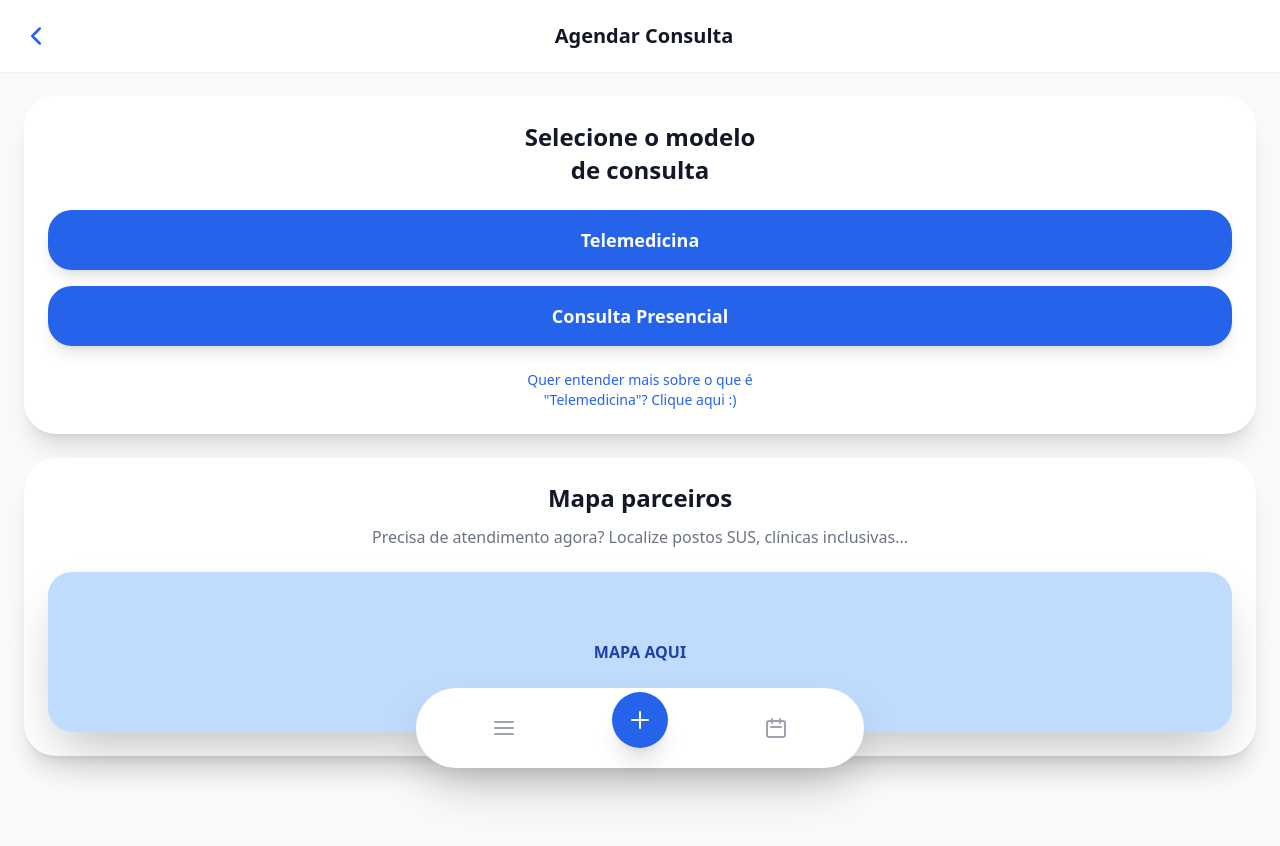
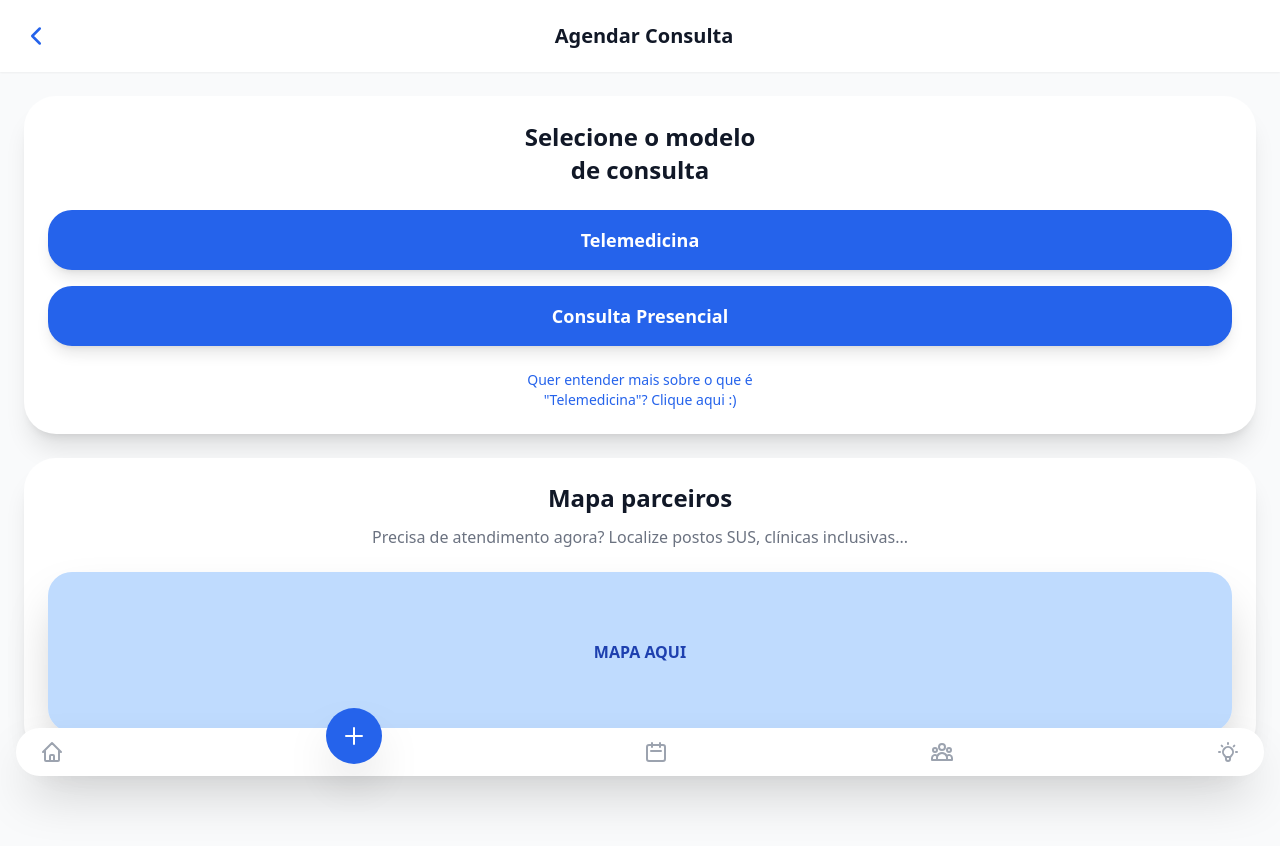
Before and after one commit to netokemon/projeto-fundamentos-de-software, an Angular app in the folder frontend/: page /agendar in a window 1280 px wide. Shown: the top 846 px of the page. Built offline with nearby package versions, Linux system fonts and the light colour scheme.

Commit message:
consertar barra de navegação agendamentos

```diff
--- a/frontend/src/app/pages/agendamento/agendamento.html
+++ b/frontend/src/app/pages/agendamento/agendamento.html
@@ -55,13 +55,28 @@
 
     </div>
 
-    <nav class="fixed bottom-0 left-0 right-0 p-4 pt-10 flex justify-center pointer-events-none z-40">
-      <div class="bg-white rounded-full shadow-2xl py-3 px-6 flex justify-around items-center w-full max-w-md pointer-events-auto transform translate-y-[-1rem] transition-all duration-300">
-        <button class="text-gray-400 p-2"><svg class="w-6 h-6" fill="none" stroke="currentColor" viewBox="0 0 24 24"><path d="M3 12h18M3 6h18M3 18h18" stroke-width="2" stroke-linecap="round" stroke-linejoin="round"/></svg></button>
-        <button class="bg-blue-600 text-white p-4 rounded-full shadow-xl -translate-y-2"><svg class="w-6 h-6" fill="none" stroke="currentColor" viewBox="0 0 24 24"><path d="M12 4v16m8-8H4" stroke-width="2" stroke-linecap="round" stroke-linejoin="round"/></svg></button>
-        <button class="text-gray-400 p-2"><svg class="w-6 h-6" fill="none" stroke="currentColor" viewBox="0 0 24 24"><path d="M8 7V3m8 4V3m-9 8h10M5 21h14a2 2 0 002-2V7a2 2 0 00-2-2H5a2 2 0 00-2 2v12a2 2 0 002 2z" stroke-width="2" stroke-linecap="round" stroke-linejoin="round"/></svg></button>
-      </div>
-    </nav>
+    <nav class="fixed bottom-6 left-4 right-4 bg-white rounded-full shadow-2xl py-3 px-6 flex justify-between items-center z-50">
+
+    <button class="text-gray-400 hover:text-blue-600 transition duration-150 ease-in-out">
+        <svg class="w-6 h-6" fill="none" stroke="currentColor" viewBox="0 0 24 24"><path stroke-linecap="round" stroke-linejoin="round" stroke-width="2" d="M3 12l2-2m0 0l7-7 7 7M5 10v10a1 1 0 001 1h3m10-11l2 2m-2-2v10a1 1 0 01-1 1h-3m-6 0a1 1 0 001-1v-4a1 1 0 011-1h2a1 1 0 011 1v4a1 1 0 001 1m-6 0h6"/></svg>
+    </button>
+
+    <button class="bg-blue-600 text-white p-4 rounded-full -mt-8 border-0 border-white shadow-2xl hover:bg-blue-700 focus:outline-none focus:ring-4 focus:ring-blue-300 transition duration-300">
+        <svg class="w-6 h-6" fill="none" stroke="currentColor" viewBox="0 0 24 24"><path stroke-linecap="round" stroke-linejoin="round" stroke-width="2" d="M12 4v16m8-8H4"/></svg>
+    </button>
+
+    <button class="text-gray-400 hover:text-blue-600 transition duration-150 ease-in-out">
+        <svg class="w-6 h-6" fill="none" stroke="currentColor" viewBox="0 0 24 24"><path stroke-linecap="round" stroke-linejoin="round" stroke-width="2" d="M8 7V3m8 4V3m-9 8h10M5 21h14a2 2 0 002-2V7a2 2 0 00-2-2H5a2 2 0 00-2 2v12a2 2 0 002 2z"/></svg>
+    </button>
+
+    <button class="text-gray-400 hover:text-blue-600 transition duration-150 ease-in-out">
+        <svg class="w-6 h-6" fill="none" stroke="currentColor" viewBox="0 0 24 24"><path stroke-linecap="round" stroke-linejoin="round" stroke-width="2" d="M17 20h5v-2a3 3 0 00-5.356-1.857M17 20H7m10 0v-2c0-.656-.126-1.283-.356-1.857M7 20H2v-2a3 3 0 015.356-1.857M7 20v-2c0-.656.126-1.283.356-1.857m0 0a5.002 5.002 0 019.288 0M15 7a3 3 0 11-6 0 3 3 0 016 0zm6 3a2 2 0 11-4 0 2 2 0 014 0zM7 10a2 2 0 11-4 0 2 2 0 014 0z"/></svg>
+    </button>
+
+    <button class="text-gray-400 hover:text-blue-600 transition duration-150 ease-in-out">
+        <svg class="w-6 h-6" fill="none" stroke="currentColor" viewBox="0 0 24 24"><path stroke-linecap="round" stroke-linejoin="round" stroke-width="2" d="M9.663 17h4.673M12 3v1m6.364 1.636l-.707.707M21 12h-1M4 12H3m3.343-5.657l-.707-.707m2.828 9.9a5 5 0 117.072 0l-.548.547A3.374 3.374 0 0014 18.469V19a2 2 0 11-4 0v-.531c0-.895-.356-1.754-.988-2.386l-.548-.547z"/></svg>
+    </button>
+</nav>
 
     <div *ngIf="mostrarModal" class="fixed inset-0 z-50 flex items-center justify-center p-4 bg-black bg-opacity-50 backdrop-blur-sm transition-opacity">
 
```
